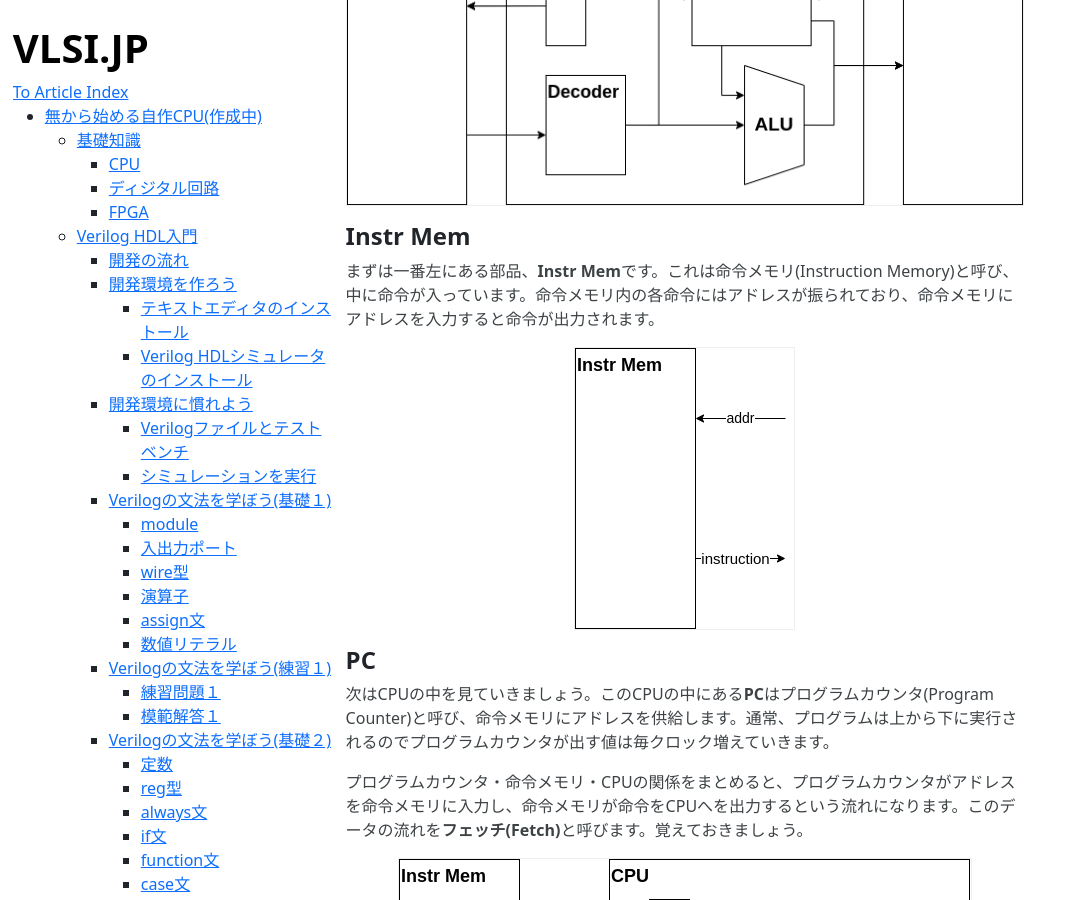
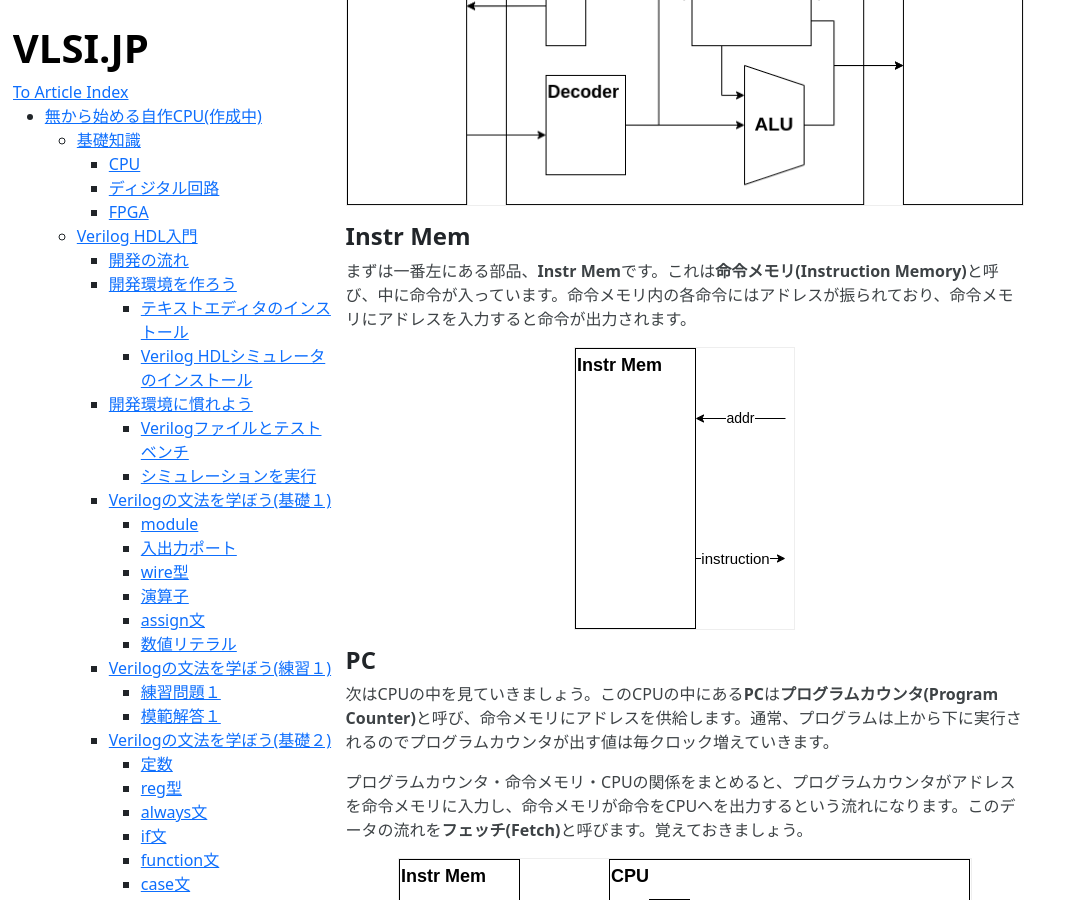
Before and after one commit to Cra2yPierr0t/Cra2yPierr0t.github.io, a Jekyll site: the page built from LetsMakeCPU.md, in a window 1280 px wide and 900 px high, scrolled down 14467 px. Shown: the whole window, without its empty margins (0-1074 px from the left). Built offline with Jekyll 4.4.1, drawn with Linux system fonts in a browser that asks for light colours.

Commit message:
bold terms

```diff
--- a/LetsMakeCPU.md
+++ b/LetsMakeCPU.md
@@ -527,13 +527,13 @@ CPUを作るために読んでるのに、なんでプログラミングを勉
 
 #### Instr Mem
 
-まずは一番左にある部品、**Instr Mem**です。これは命令メモリ(Instruction Memory)と呼び、中に命令が入っています。命令メモリ内の各命令にはアドレスが振られており、命令メモリにアドレスを入力すると命令が出力されます。
+まずは一番左にある部品、**Instr Mem**です。これは**命令メモリ(Instruction Memory)**と呼び、中に命令が入っています。命令メモリ内の各命令にはアドレスが振られており、命令メモリにアドレスを入力すると命令が出力されます。
 
 ![](https://raw.githubusercontent.com/Cra2yPierr0t/Cra2yPierr0t.github.io/master/images/LetsMakeCPU/instr_mem.png)
 
 #### PC
 
-次はCPUの中を見ていきましょう。このCPUの中にある**PC**はプログラムカウンタ(Program Counter)と呼び、命令メモリにアドレスを供給します。通常、プログラムは上から下に実行されるのでプログラムカウンタが出す値は毎クロック増えていきます。
+次はCPUの中を見ていきましょう。このCPUの中にある**PC**は**プログラムカウンタ(Program Counter)**と呼び、命令メモリにアドレスを供給します。通常、プログラムは上から下に実行されるのでプログラムカウンタが出す値は毎クロック増えていきます。
 
 プログラムカウンタ・命令メモリ・CPUの関係をまとめると、プログラムカウンタがアドレスを命令メモリに入力し、命令メモリが命令をCPUへを出力するという流れになります。このデータの流れを**フェッチ(Fetch)**と呼びます。覚えておきましょう。
 
```
